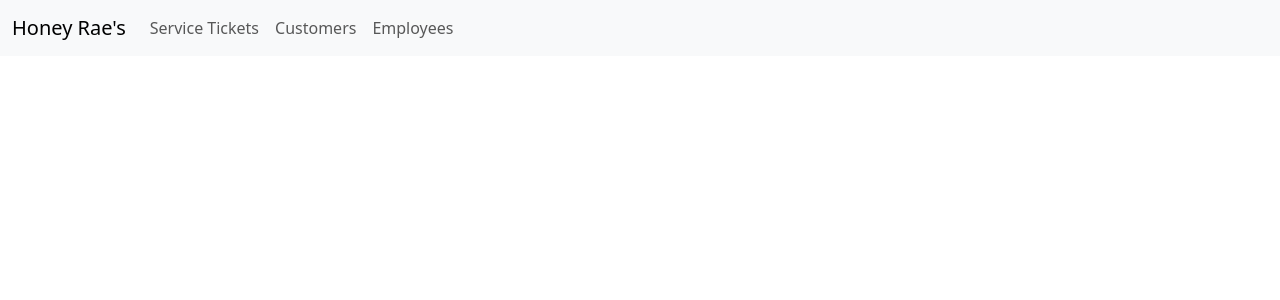
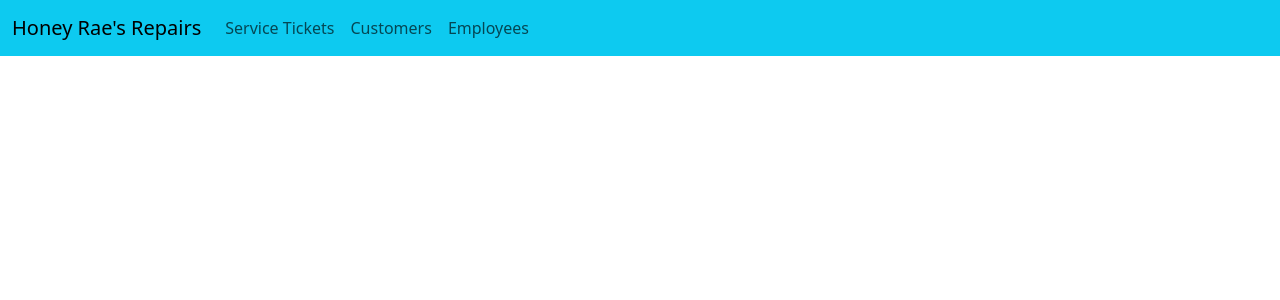
Before and after one commit to rramsey1115/Honey-Raes-Repairs-Client, a React (Create React App) app: page / in a window 1280 px wide. Shown: the top 300 px of the page. Built offline with nearby package versions, Linux system fonts and the light colour scheme; the HTML template or start-up script is replaced by a standard one.

Commit message:
navigation/routing setup

```diff
--- a/src/App.js
+++ b/src/App.js
@@ -5,9 +5,9 @@ import { Outlet } from "react-router-dom";
 function App() {
   return (
     <>
-      <Navbar color="light" expand="md">
+      <Navbar color="info" expand="sm">
         <Nav navbar>
-          <NavbarBrand href="/">Honey Rae's</NavbarBrand>
+          <NavbarBrand href="/">Honey Rae's Repairs </NavbarBrand>
           <NavItem>
             <NavLink href="/tickets">Service Tickets</NavLink>
           </NavItem>
```
